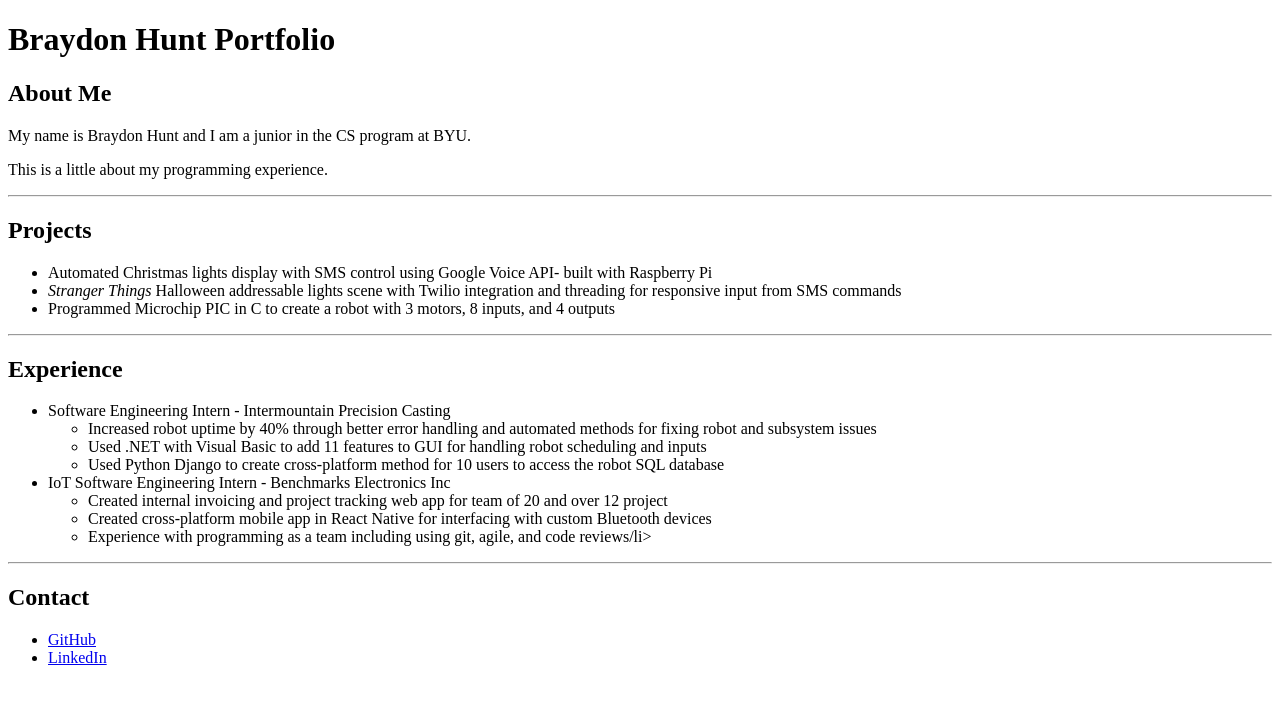
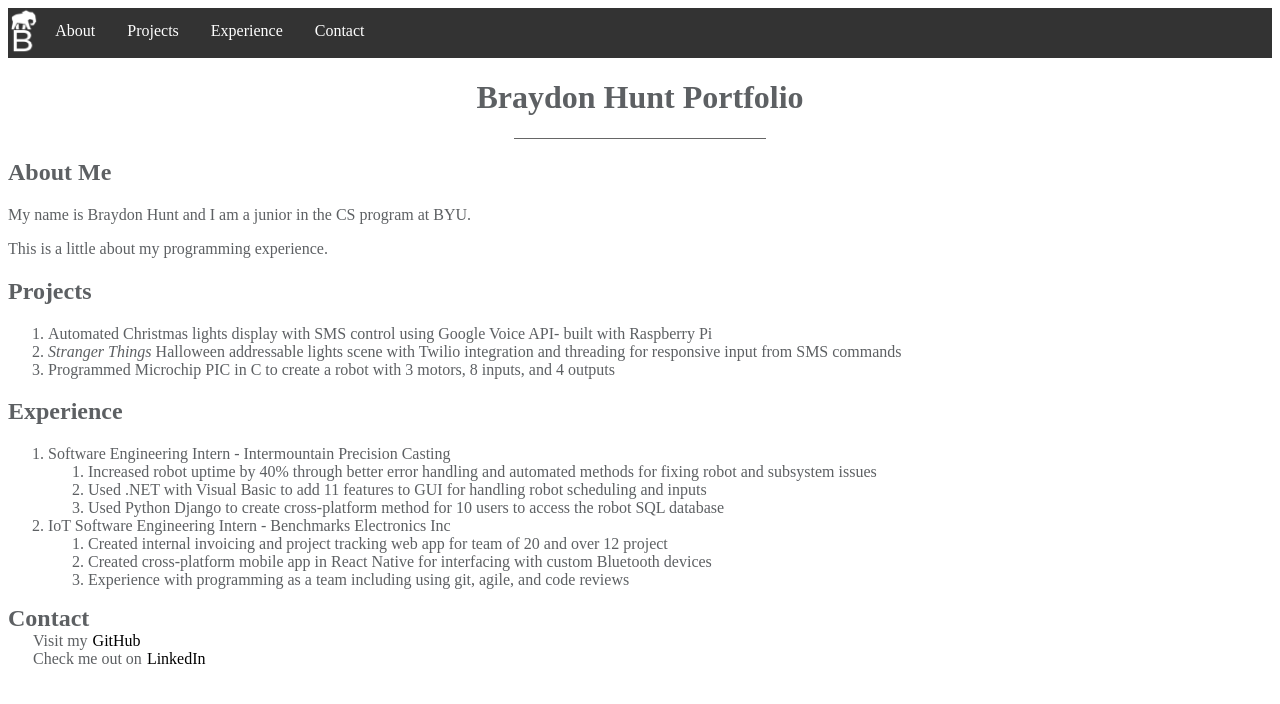
Before and after one commit to TheMadras/portfolio, a plain HTML site: page index.html in a window 1280 px wide. Drawn offline with Linux system fonts and the light colour scheme.

Commit message:
Add navbar

```diff
--- a/index.html
+++ b/index.html
@@ -1,50 +1,63 @@
 <!DOCTYPE html>
 <html>
+
 <head>
+    <meta charset='UTF-8' />
     <title>Braydon's Portfolio</title>
+    <link rel='stylesheet' href='styles.css' />
+    <style>
+
+    </style>
 </head>
+
 <body>
+    <ul class="menu">
+        <li><img src="images/logo.png" height="46px" width="31.25px" /></li>
+        <li><a href="#about">About</a></li>
+        <li><a href="#projects">Projects</a></li>
+        <li><a href="#experience">Experience</a></li>
+        <li><a href="#contact">Contact</a></li>
+    </ul>
 
     <h1>Braydon Hunt Portfolio</h1>
-        <h2>About Me</h2>
+    <hr />
+    <h2 id="about">About Me</h2>
     <p>My name is Braydon Hunt and I am a junior in the CS program at BYU.</p>
     <p>This is a little about my programming experience.</p>
 
-        <hr/>
-        <h2>Projects</h2>
-        <ul>
+
+    <h2 id="projects">Projects</h2>
+    <ol>
         <li>Automated Christmas lights display with SMS control using Google Voice API- built with Raspberry Pi</li>
         <li><em>Stranger Things</em> Halloween addressable lights scene with Twilio integration and threading for
             responsive input from SMS commands</li>
         <li>Programmed Microchip PIC in C to create a robot with 3 motors, 8 inputs, and 4 outputs</li>
-        </ul>
-        <hr/>
-        <h2>Experience</h2>
-        <ul>
+    </ol>
+    <h2 id="experience">Experience</h2>
+    <ol>
         <li>Software Engineering Intern - Intermountain Precision Casting</li>
-            <ul>
+        <ol>
             <li>Increased robot uptime by 40% through better error handling and automated methods for fixing
                 robot and subsystem issues</li>
             <li>Used .NET with Visual Basic to add 11 features to GUI for handling robot scheduling and inputs</li>
             <li>Used Python Django to create cross-platform method for 10 users to access the robot SQL database</li>
-            </ul>
+        </ol>
         <li>IoT Software Engineering Intern - Benchmarks Electronics Inc</li>
-            <ul>
+        <ol>
             <li>Created internal invoicing and project tracking web app for team of 20 and over 12 project</li>
             <li>Created cross-platform mobile app in React Native for interfacing with custom Bluetooth devices</li>
-                <li>Experience with programming as a team including using git, agile, and code reviews/li>
-            </ul>
-        </ul>
-        <hr/>
-        <h2>Contact</h2>
-        <ul>
-            <li><a href="https://github.com/TheMadras">GitHub</a></li>
-            <li><a href="https://www.linkedin.com/in/braydonwhunt/">LinkedIn</a></li>
-        </ul>
-
-
-
-
+            <li>Experience with programming as a team including using git, agile, and code reviews</li>
+        </ol>
+    </ol>
 
 </body>
+<footer>
+    <div class="links">
+        <h2 id="contact">Contact</h2>
+        <p>Visit my<a href="https://github.com/TheMadras">GitHub</a></p>
+        <p>Check me out on<a href="https://www.linkedin.com/in/braydonwhunt/">LinkedIn</a></p>
+    </div>
+
+</footer>
+
 </html>
--- /dev/null
+++ b/styles.css
@@ -0,0 +1,75 @@
+body {
+    font-family: 'Century';
+    color: #5D6063;
+    /* Gray */
+}
+
+ul {
+    list-style-type: none;
+    margin: 0;
+    padding: 0;
+    overflow: hidden;
+    background-color: #333;
+}
+
+.menu li {
+    float: left;
+}
+
+.menu li a {
+    display: block;
+    color: white;
+    text-align: center;
+    padding: 14px 16px;
+    text-decoration: none;
+}
+
+/* Change the link color to #111 (black) on hover */
+
+.menu li a:hover {
+    background-color: #111;
+}
+
+img {
+    /* svg on an img tag */
+    -webkit-filter: invert(1);
+    /* safari 6.0 - 9.0 */
+    filter: invert(1);
+}
+
+hr {
+    width: 0%;
+    min-width: 20%;
+    max-width: 100%;
+    margin: 0 auto;
+    border: none;
+    border-bottom: 1px solid #666;
+    position: relative;
+    transition: box-shadow 200ms ease-in-out;
+    box-shadow: 0px 0px 0px 0px #f9f9f9;
+}
+
+h1 {
+    text-align: center;
+}
+
+.links a {
+    text-decoration: none;
+    margin-left: 5px;
+    color: #000000;
+}
+
+.links a:visited {
+    color: #000000;
+}
+
+.links p {
+    margin: 0;
+    padding: 0;
+    text-indent: 25px;
+}
+
+.links h2 {
+    margin: 0;
+    padding: 0;
+}
```
Lines whose indentation alone changed are shown as unchanged.
